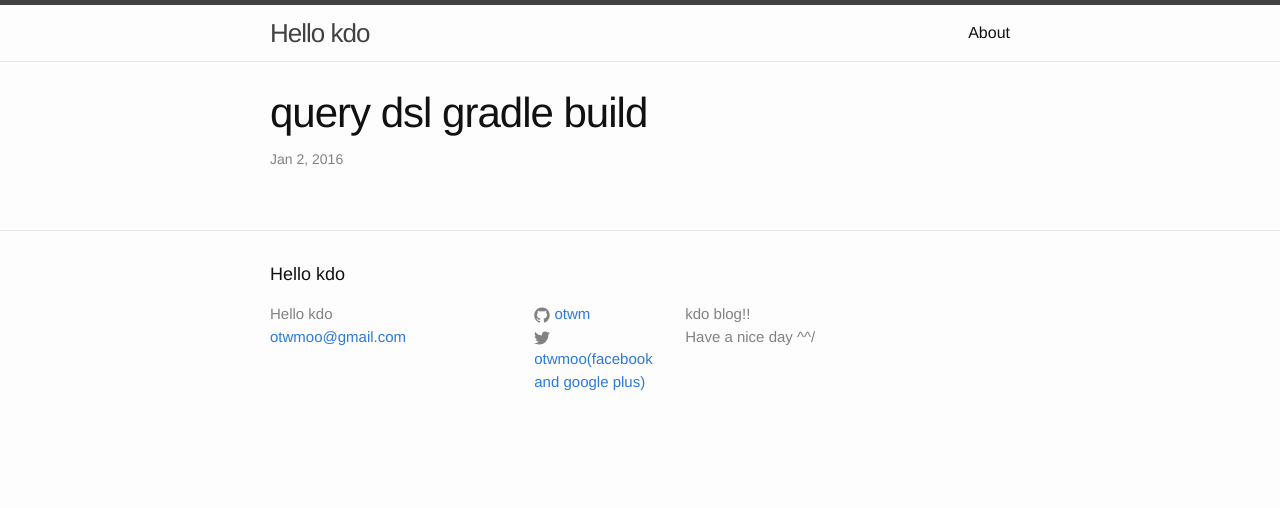
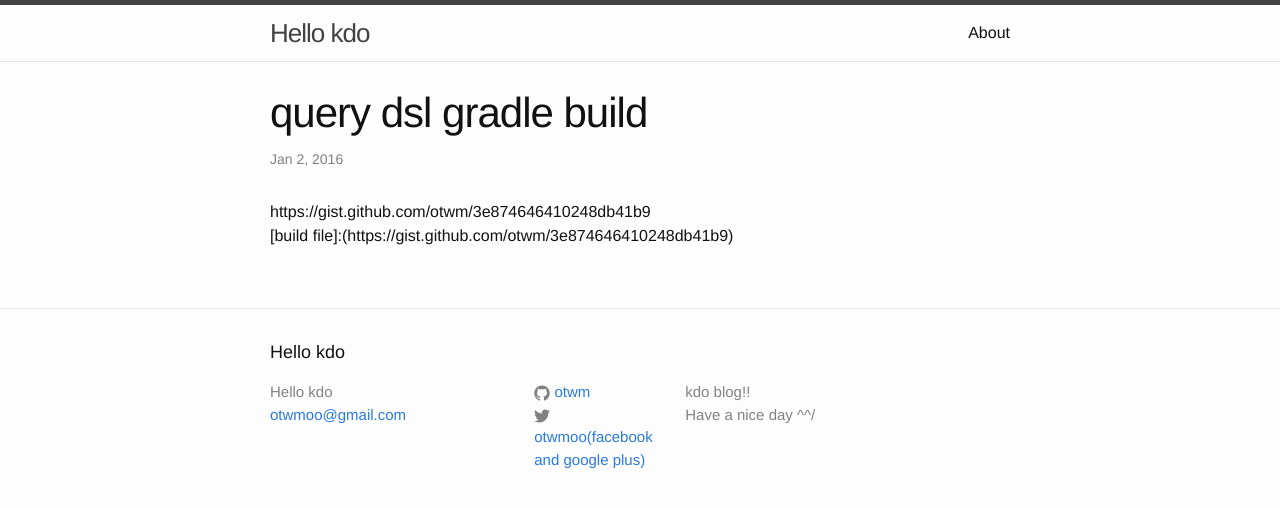
Before and after one commit to otwm/blog, a Jekyll site: the page built from _posts/2016-01-02-query-dsl-for-gradle.markdown, in a window 1280 px wide. Shown: the top 508 px of the page. Built offline with Jekyll 4.4.1, drawn with Linux system fonts in a browser that asks for light colours; part of the change alters nothing that is shown.

Commit message:
Update 2016-01-02-query-dsl-for-gradle.markdown

```diff
--- a/_posts/2016-01-02-query-dsl-for-gradle.markdown
+++ b/_posts/2016-01-02-query-dsl-for-gradle.markdown
@@ -3,4 +3,5 @@ layout: post
 title:  "query dsl gradle build"
 ---
 
+https://gist.github.com/otwm/3e874646410248db41b9
 [build file]:(https://gist.github.com/otwm/3e874646410248db41b9)
```
